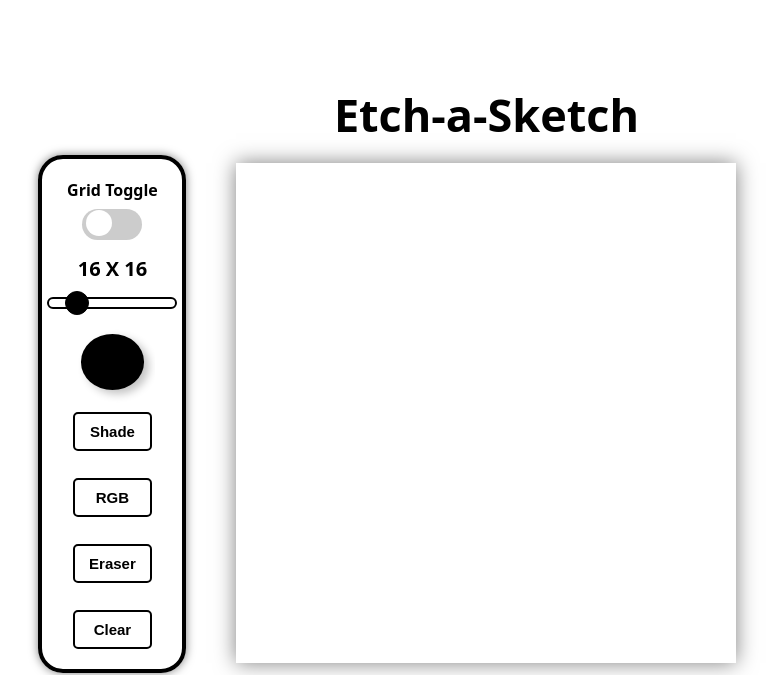
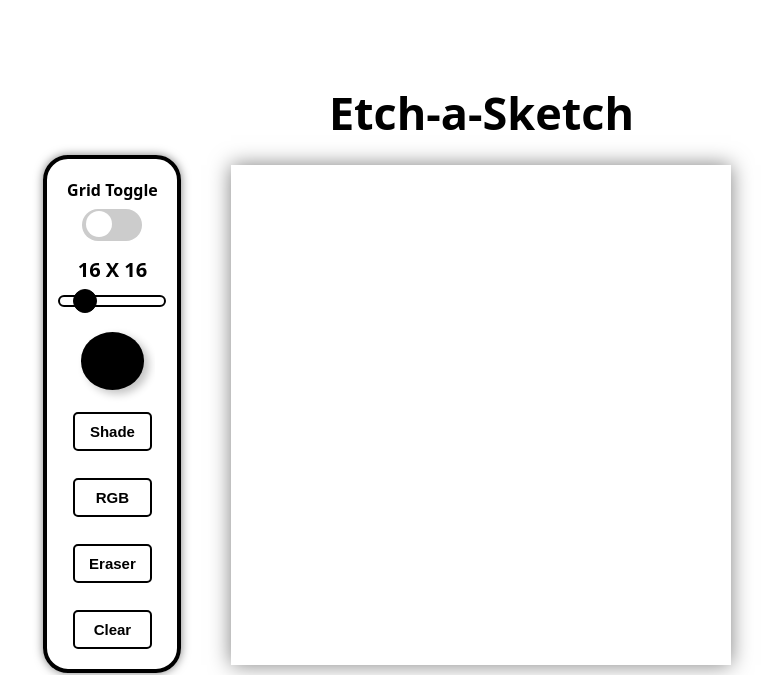
Before and after one commit to JoeyCorbett/Etch-a-Sketch, a plain HTML site: page index.html in a window 1280 px wide. Shown: the top 675 px of the page, without its empty margins (202-982 px from the left). Drawn offline with Linux system fonts and the light colour scheme.

Commit message:
Edit styling
Minor adjustments to slider width and side container height along with header margins.

```diff
--- a/styles.css
+++ b/styles.css
@@ -30,7 +30,7 @@ body {
 
 .header {
     font-size: 45px;
-    margin-bottom: 18px;
+    margin-bottom: 22px;
 }
 
 .box {
@@ -39,7 +39,7 @@ body {
 
 .slider-grid {
   appearance: none;
-  width: 90%;
+  width: 80%;
   height: 8px;
   background: #ffffff ;
   border: 2px solid black;
@@ -108,7 +108,7 @@ border: 1px solid black;
 .size-tag {
     font-size: 20px;
     font-weight: bold;
-    margin-bottom: 5px;
+    margin-bottom: 2px;
 }
 
 .side-container {
@@ -119,7 +119,7 @@ border: 1px solid black;
     border: 4px solid black;
     border-radius: 25px;
     height: 510px; /* 492 */
-    width: 140px;
+    width: 130px;
     margin-right: 50px;
     margin-top: 43px;
     box-shadow: 0 0 10px rgba(0, 0, 0, 0.5);
@@ -139,7 +139,7 @@ footer p{
 .fa-brands {
     color: black;
     transition: transform 0.3s ease-in-out;
-    font-size:23px;
+    font-size: 23px;
 }
 
 .fa-brands:hover {
```
